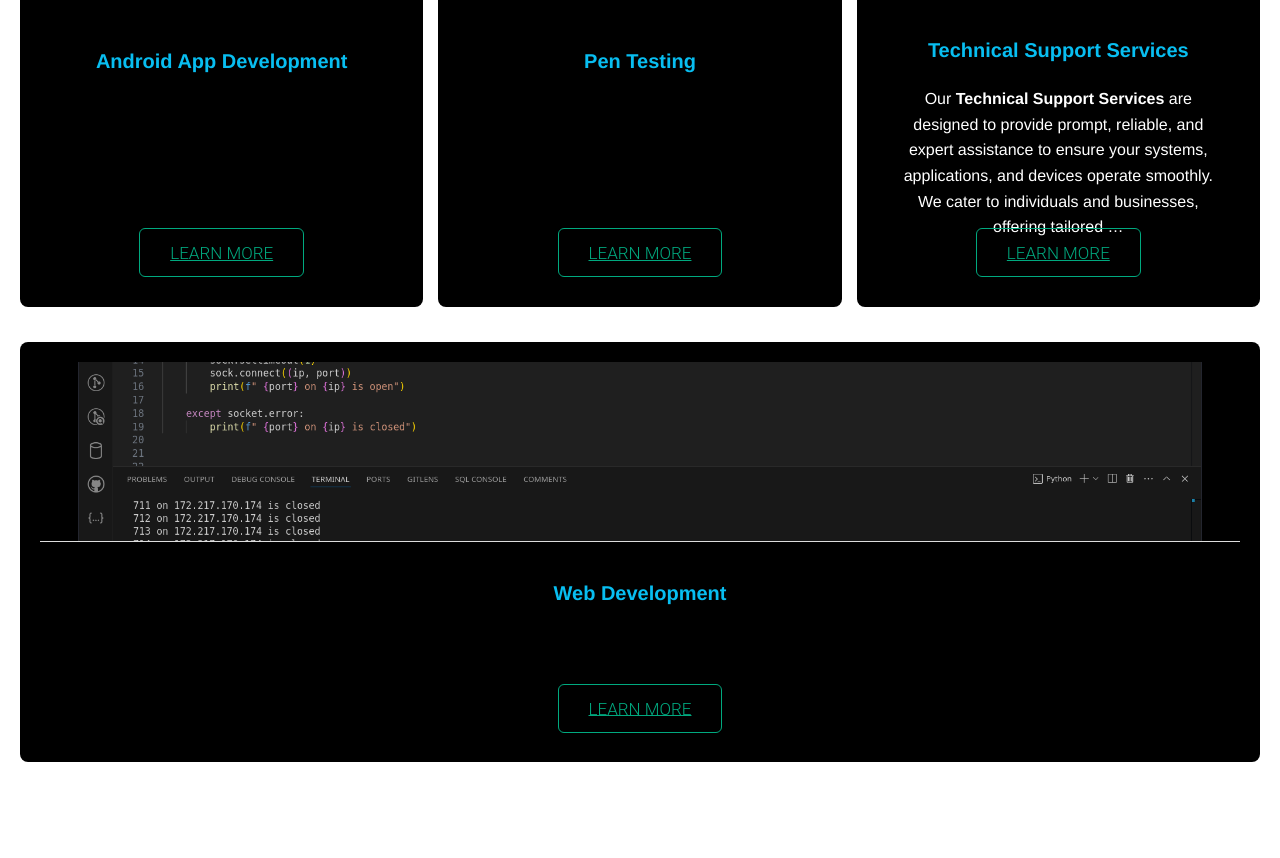
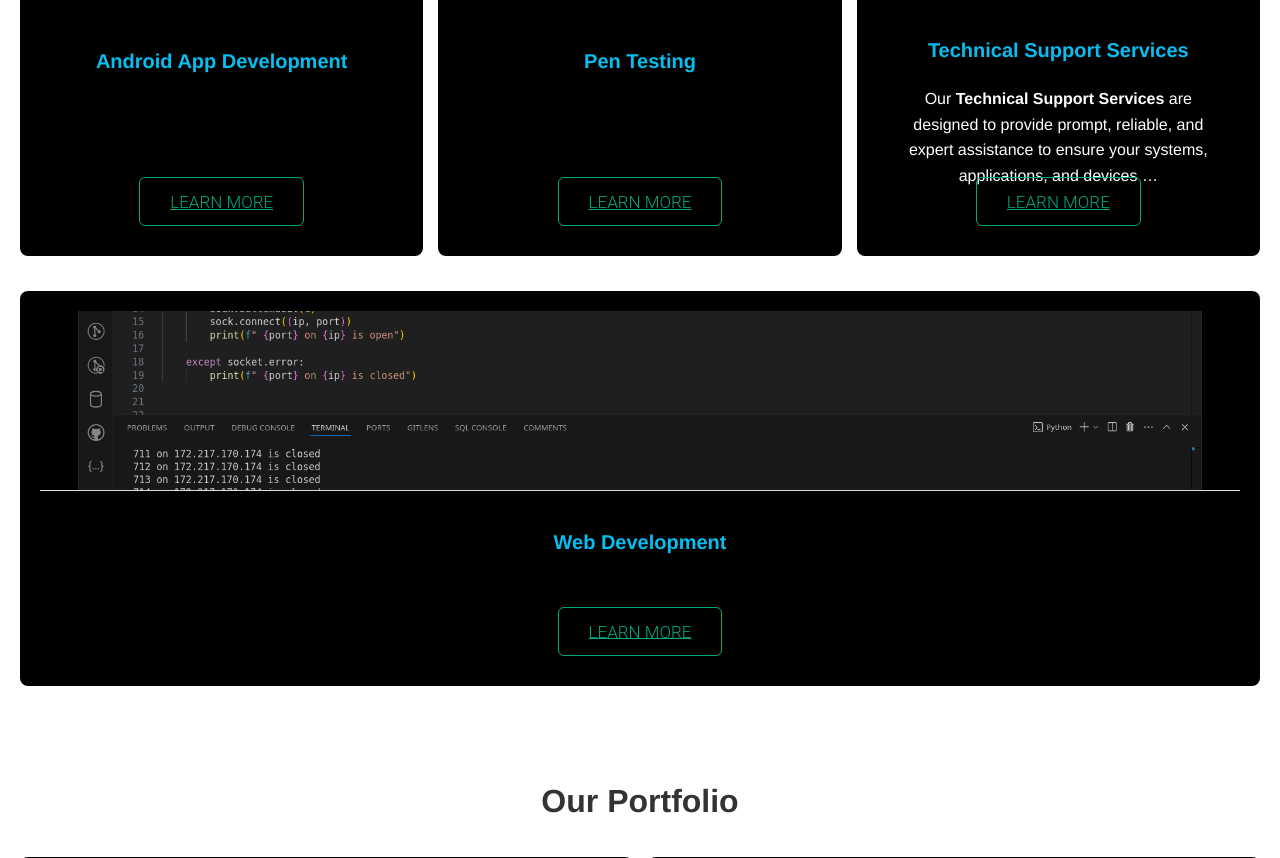
Before and after one commit to C9b3rD3vi1/cyberlock_web, a Django app: page / in a window 1280 px wide. Shown: the part 628-1486 px from the top of the page. Run offline with Django 4.2, Linux system fonts and the light colour scheme; data comes from the database, SQL or seed files in the repository; some libraries are stand-ins or nearby versions.

```diff
--- a/coreapp/views.py
+++ b/coreapp/views.py
@@ -452,6 +452,7 @@ def robots_txt(request):
         "Disallow: /password_change/",
         "Disallow: /password_reset/",
         "Disallow: /reset/\n",
+        "Disallow: /custom-dashboard/",
 
 
         "Allow: /",
--- a/static/css/home.css
+++ b/static/css/home.css
@@ -32,7 +32,7 @@ html, body {
 
 /* Hero Section */
 .hero {
-    background: linear-gradient(to right, #4c6ef5, #00c6ff);
+    background: linear-gradient(to right, #4cbaf5, hsl(193, 26%, 17%));
     color: white;
     padding: 80px 0;
     text-align: center;
@@ -127,7 +127,7 @@ html, body {
     width: 100%;
     height: auto;
     border-radius: 10px;
-    background: linear-gradient(-45deg, #e81cff 0%, #40c9ff 100%);
+    background: linear-gradient(-45deg, #6cd3ed 0%, #21414e 100%);
     z-index: -10;
     pointer-events: none;
 }
@@ -136,7 +136,7 @@ html, body {
     content: "";
     position: absolute;
     inset: 0;
-    background: linear-gradient(-45deg, #fc00ff 0%, #00dbde 100%);
+    background: linear-gradient(-45deg, #182020 0%, #00dbde 100%);
     transform: scale(0.95);
     filter: blur(20px);
     z-index: -1;
--- a/templates/home.html
+++ b/templates/home.html
@@ -27,7 +27,7 @@
                     <img src="{{ service.service_image.url }}" alt="{{ service.name }}">
                     <div class="card-body">
                         <h5 class="card-title">{{ service.name }}</h5>
-                        <p class="card-text">{{ service.description|safe|truncatewords:30 }}</p>
+                        <p class="card-text">{{ service.description|safe|truncatewords:20 }}</p>
                         <a href="{% url 'service_list' %}" class="btn">Learn More</a>
                     </div>
                 </div>
```
